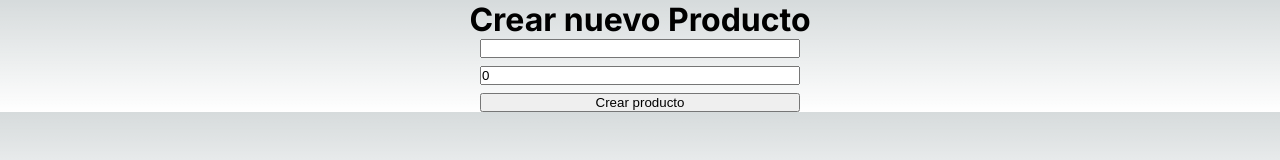
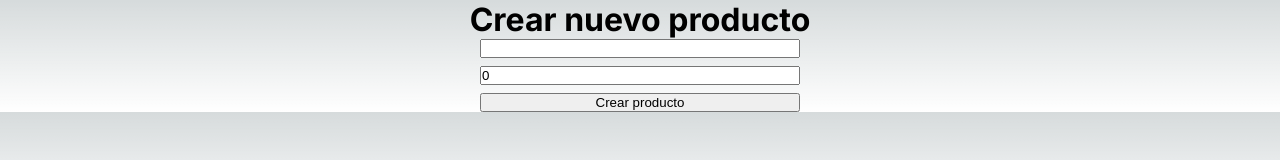
Before and after one commit to jaoq17/stock-app-front-vercel, a Next.js app: page /products/create in a window 1280 px wide. Shown: the top 160 px of the page. Built offline with nearby package versions, Linux system fonts and the light colour scheme.

Commit message:
Forzando recarga Vercel

```diff
--- a/app/products/create/page.js
+++ b/app/products/create/page.js
@@ -45,7 +45,7 @@ export default function Create() {
     return (
         <>
             <div>
-            <h1>Crear nuevo Producto</h1>
+            <h1>Crear nuevo producto</h1>
                 <form>
                     <input type="text" name="name" value={product.name} onChange={handleChange}/>
                     <input type="number" name="price" value={product.price} onChange={handleChange}/>
```
